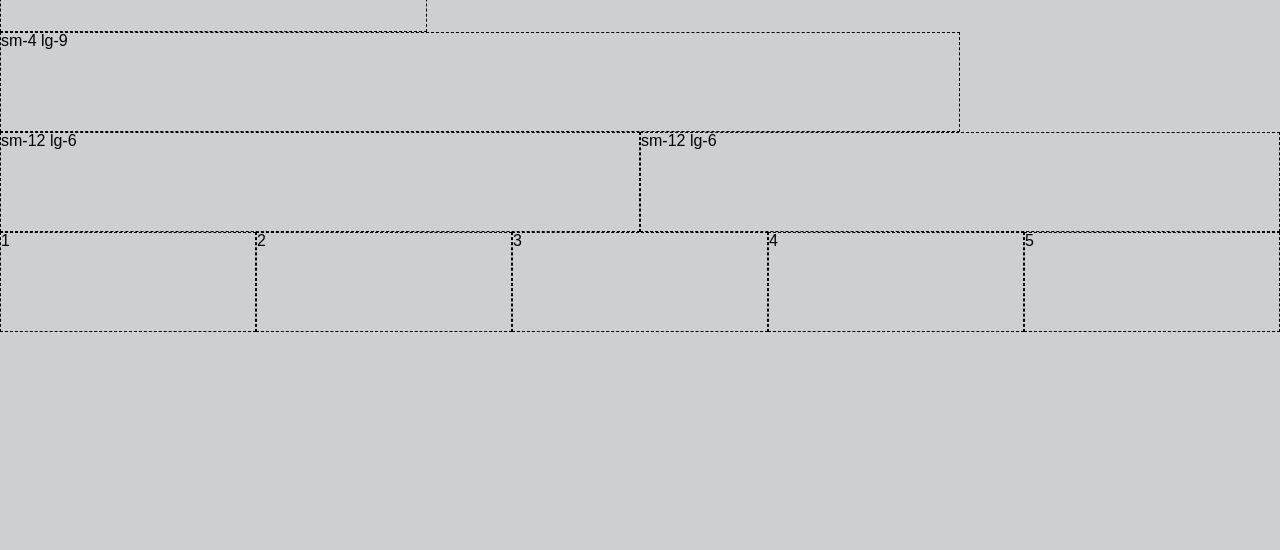
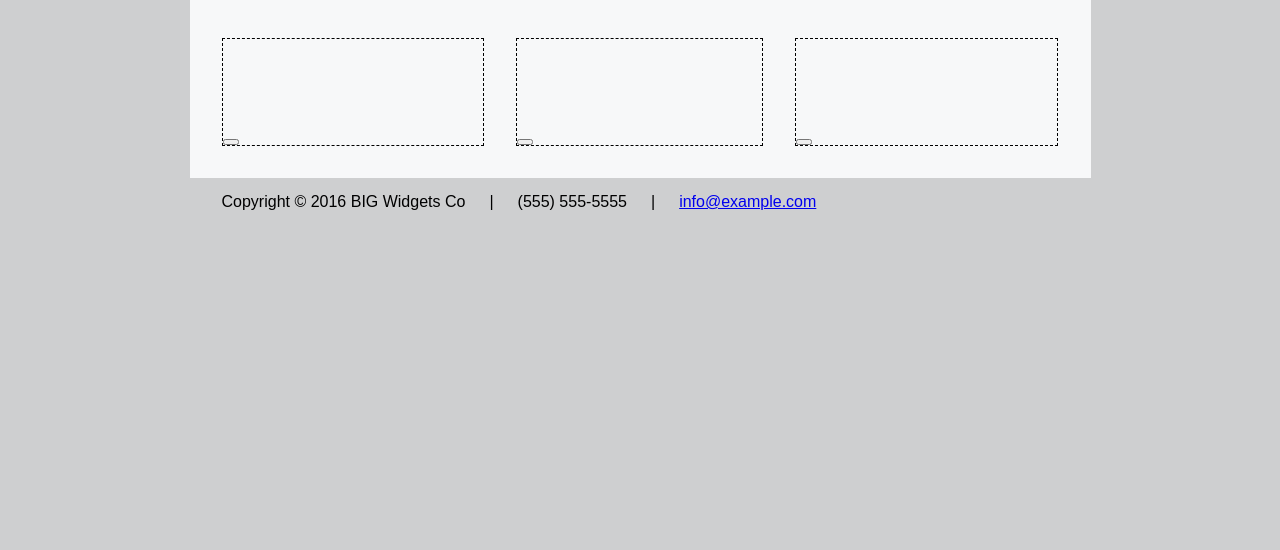
Before and after one commit to mvf4z7/backstop-interview, a website: page grid/public/about.html in a window 1280 px wide. Shown: the part 250-800 px from the top of the page. Drawn offline with Linux system fonts and the light colour scheme.

Commit message:
Add gutter support for grid.

```diff
--- a/grid/public/about.html
+++ b/grid/public/about.html
@@ -2,7 +2,7 @@
 <head>
   <meta charset="utf-8">
   <meta name="viewport" content="width=device-width, initial-scale=1.0">
-  <title>Big Widgets Co.</title>
+  <title>Big Widgets Co. | About Us</title>
   <link rel="stylesheet" href="/assets/grid.css">
   <link rel="stylesheet" href="/assets/styles.css">
 </head>
@@ -11,6 +11,7 @@
     <header class="header">
         <h2 class="header__brand">BIG Widgets Co</h2>
     </header>
+    <div class="wrapper">
       <nav class="nav">
         <div class="nav__button-container hide-lg" role="presentation">
           <button id="hamburger" class="nav__hamburger-btn">
@@ -25,24 +26,60 @@
           <li class="nav__item"><a href="/contact.html">Contact</a></li>
         </ul>
       </nav>
-    <div id="main-content">
-      <h1>About<h1>
+      <main id="main-content" class="main-content">
+        <section>
+          <header class="page-header">
+            <h1>
+              About Us
+            </h1>
+          </header>
           <div class="grid">
-        <div class="col-sm-4">sm-4</div>
-        <div class="col-sm-4 col-lg-9">sm-4 lg-9</div>
+            <div class="col-sm-12 col-lg-4">
+              <div class="widget">
+                <div class="widget__box">
                 </div>
                 <div class="grid">
-        <div class="col-sm-12 col-lg-6">sm-12 lg-6</div>
-        <div class="col-sm-12 col-lg-6">sm-12 lg-6</div>
+                  <div class="col-sm-12 col-lg-4">
+                    <button class="widget-button"></button>
+                  </div>
+                </div>
+              </div>
+            </div>
+            <div class="col-sm-12 col-lg-4">
+              <div class="widget">
+                <div class="widget__box">
                 </div>
                 <div class="grid">
-        <div class="col">1</div>
-        <div class="col">2</div>
-        <div class="col">3</div>
-        <div class="col">4</div>
-        <div class="col">5</div>
+                  <div class="col-sm-12 col-lg-4">
+                    <button class="widget-button"></button>
                   </div>
                 </div>
+              </div>
+            </div>
+            <div class="col-sm-12 col-lg-4">
+              <div class="widget">
+                <div class="widget__box">
+                </div>
+                <div class="grid">
+                  <div class="col-sm-12 col-lg-4">
+                    <button class="widget-button"></button>
+                  </div>
+                </div>
+              </div>
+            </div>
+          </div>
+        </section>
+      </main>
+      <footer class="footer">
+        <ul class="footer__items">
+          <li class="footer__item">Copyright <span>&copy;</span> 2016 BIG Widgets Co</li>
+          <li class="footer__bar">|</li>
+          <li class="footer__item">(555) 555-5555</li>
+          <li class="footer__bar">|</li>
+          <li class="footer__item"><a href="mailto:info@example.com">info@example.com</a></li>
+        </ul>
+      </footer>
+    </wrapper>
   </div>
 
   <script>
--- a/grid/sass/grid/grid.scss
+++ b/grid/sass/grid/grid.scss
@@ -2,10 +2,10 @@
 @import './mixins';
 
 // For debug;
-[class^='col'] {
-  border: 1px dashed black;
-  height: 100px;
-}
+// [class^='col'] {
+//   border: 1px dashed black;
+//   height: 100px;
+// }
 
 .grid {
   display: flex;
@@ -22,6 +22,24 @@
   @media screen and (min-width: $large-min) {
     @include create-grid-classes($large-bp-name, $number-of-columns);
   }
+
+  > [class^='col-'] {
+    padding-left: $gutter-padding;
+    padding-right: $gutter-padding;
+  }
+
+  > [class^='col-']:first-child {
+    padding-left: 0;
+  }
+
+  > [class^='col-']:last-child {
+    padding-right: 0;
+  }
+
+  &.no-gutters > [class^='col-'] {
+    padding-left: 0;
+    padding-right: 0;
+  }
 }
 
 // responsive helpers
--- a/grid/sass/grid/variables.scss
+++ b/grid/sass/grid/variables.scss
@@ -19,3 +19,5 @@ $break-points: (
 
 $large-bp-name: 'lg';
 $small-bp-name: 'sm';
+
+$gutter-padding: 1rem;
--- a/grid/sass/styles/components/index.scss
+++ b/grid/sass/styles/components/index.scss
@@ -2,3 +2,4 @@
 @import './nav';
 @import './footer';
 @import './page-header';
+@import './widget';
--- /dev/null
+++ b/grid/sass/styles/components/widget.scss
@@ -0,0 +1,18 @@
+@import '../variables';
+
+.widget {
+  border: 1px dashed black;
+  padding-left: 1rem;
+  padding-right: 1rem;
+
+  &:first-child {
+    padding-left: 0rem;
+  }
+  &:last-child {
+    padding-right: 0rem;
+  }
+
+  &__box {
+    height: 100px;
+  }
+}
```
Also changed, not shown: grid/public/index.html (+3 -3 lines), grid/public/assets/grid.css, grid/public/assets/styles.css. Lines whose indentation alone changed are shown as unchanged.
